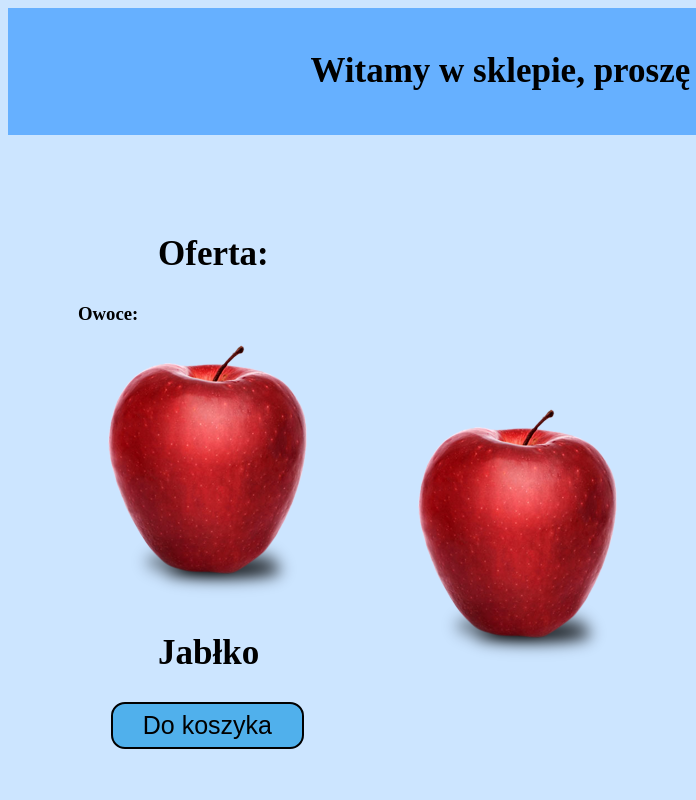
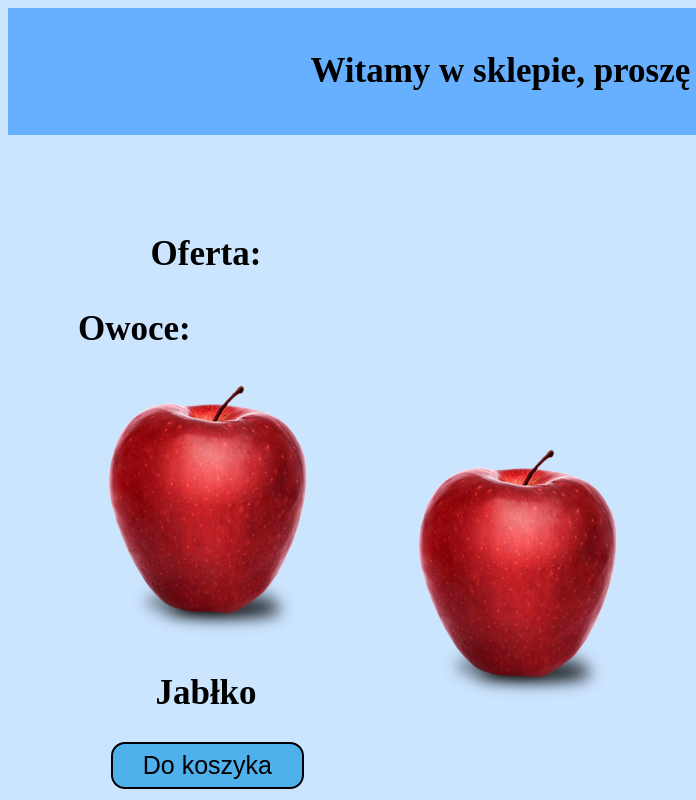
Before and after one commit to Gniewogniew/Poland---Block-10-Interactive-Website-using-JS---Part-2, a plain HTML site: page index.html in a window 1280 px wide. Shown: the top 800 px of the page, 0-696 px from the left. Drawn offline with nearby package versions, Linux system fonts and the light colour scheme.

Commit message:
Update main.css

```diff
--- a/css/main.css
+++ b/css/main.css
@@ -37,6 +37,17 @@ button{
 .products{
   margin: 20px;
 }
+.products h2{
+  text-align:center;
+  font-size:35px;
+  font-weight:bold;
+  font-family:Bookman Old Style;
+}
+.products h3{
+  font-size:35px;
+  font-weight:bold;
+  font-family:Bookman Old Style;
+}
 .products button{
   padding: 7px 30px;
   font-size: 25px;
@@ -52,7 +63,6 @@ button{
   margin: 50px;
 }
 .fruit h2{
-  margin-left:80px;
   font-size:35px;
 }
 .news{
@@ -74,7 +84,9 @@ button{
   border-radius:20px;
   font-size:15px;
   cursor:pointer;
-  margin-right:1270px;
+  margin-left: 15px;
+  position: absolute;
+
 }
 #msg{
   border-left: 2px solid #f2f2f2;
```
